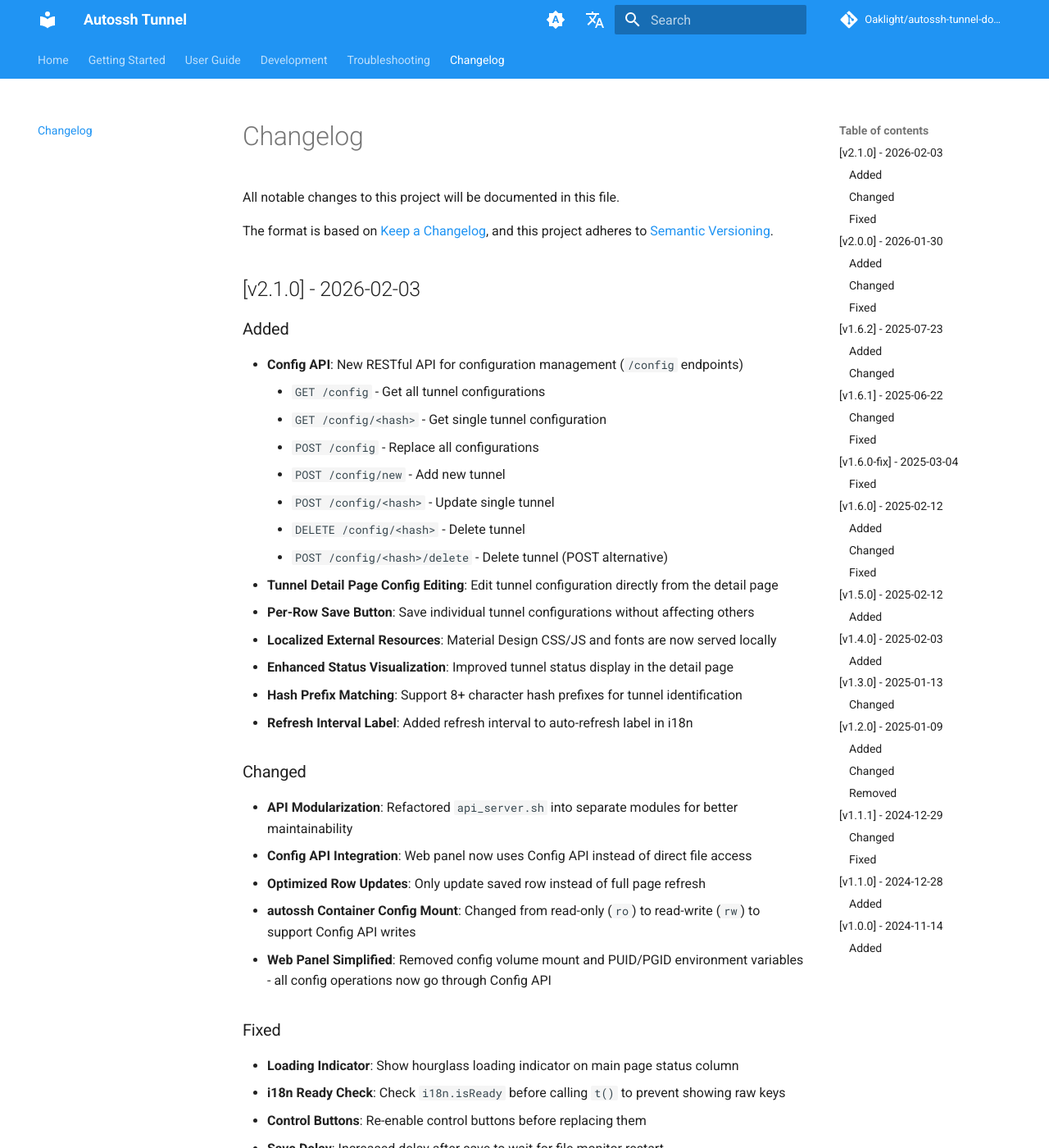
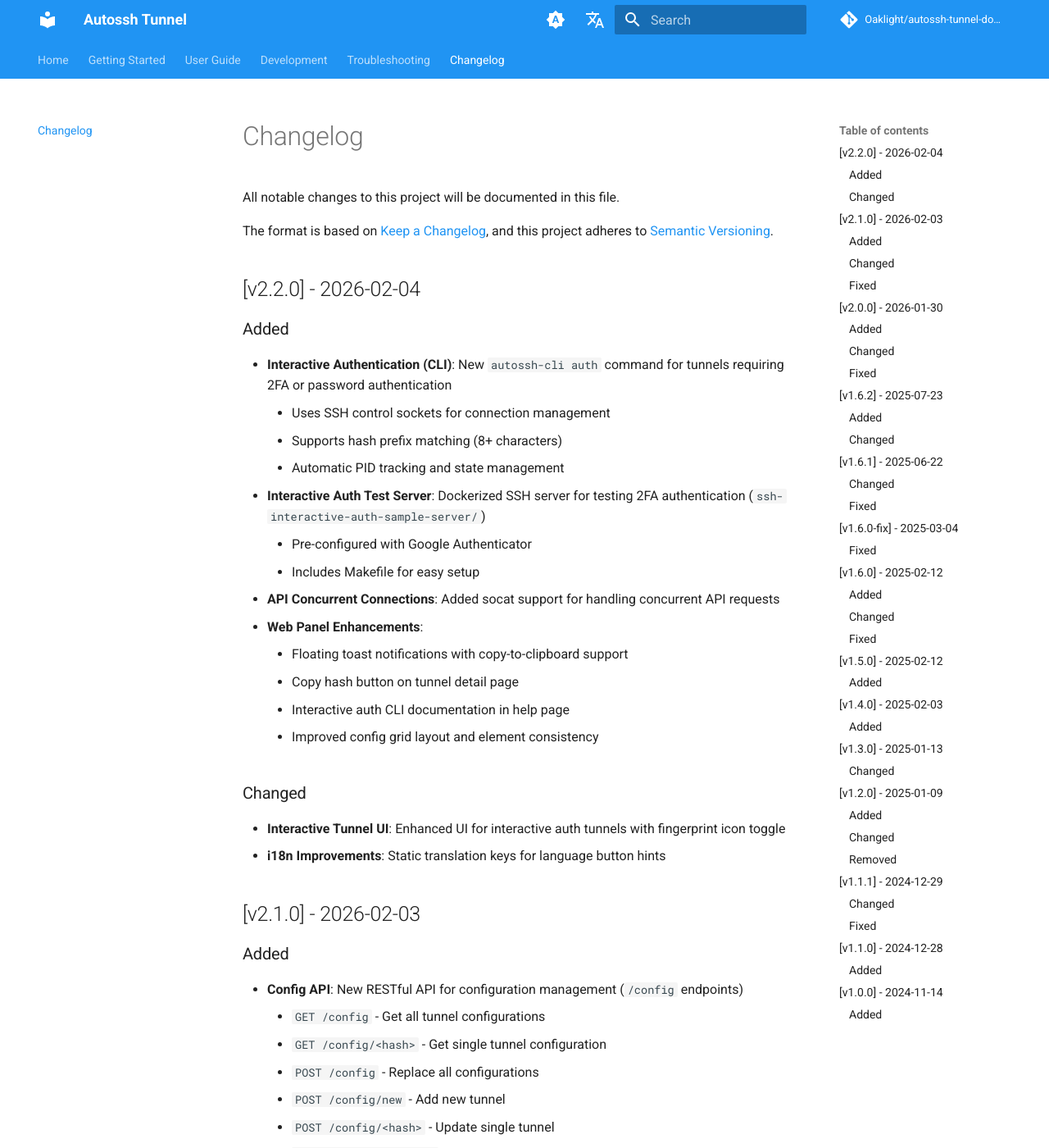
Before and after one commit to Oaklight/autossh-tunnel-dockerized, an MkDocs documentation site: the page built from docs/changelog.md, in a window 1280 px wide and 1400 px high. Shown: the whole window at 82% size. Built offline with MkDocs 1.6.1 and Material for MkDocs 9.7.7, drawn with Linux system fonts in a browser that asks for light colours; comment, search, counter and statistics services are not loaded.

Commit message:
docs: add v2.2.0 changelog

```diff
--- a/docs/changelog.md
+++ b/docs/changelog.md
@@ -4,6 +4,29 @@ All notable changes to this project will be documented in this file.
 
 The format is based on [Keep a Changelog](https://keepachangelog.com/en/1.0.0/),
 and this project adheres to [Semantic Versioning](https://semver.org/spec/v2.0.0.html).
+
+## [v2.2.0] - 2026-02-04
+
+### Added
+
+- **Interactive Authentication (CLI)**: New `autossh-cli auth` command for tunnels requiring 2FA or password authentication
+    - Uses SSH control sockets for connection management
+    - Supports hash prefix matching (8+ characters)
+    - Automatic PID tracking and state management
+- **Interactive Auth Test Server**: Dockerized SSH server for testing 2FA authentication (`ssh-interactive-auth-sample-server/`)
+    - Pre-configured with Google Authenticator
+    - Includes Makefile for easy setup
+- **API Concurrent Connections**: Added socat support for handling concurrent API requests
+- **Web Panel Enhancements**:
+    - Floating toast notifications with copy-to-clipboard support
+    - Copy hash button on tunnel detail page
+    - Interactive auth CLI documentation in help page
+    - Improved config grid layout and element consistency
+
+### Changed
+
+- **Interactive Tunnel UI**: Enhanced UI for interactive auth tunnels with fingerprint icon toggle
+- **i18n Improvements**: Static translation keys for language button hints
 
 ## [v2.1.0] - 2026-02-03
 
```
